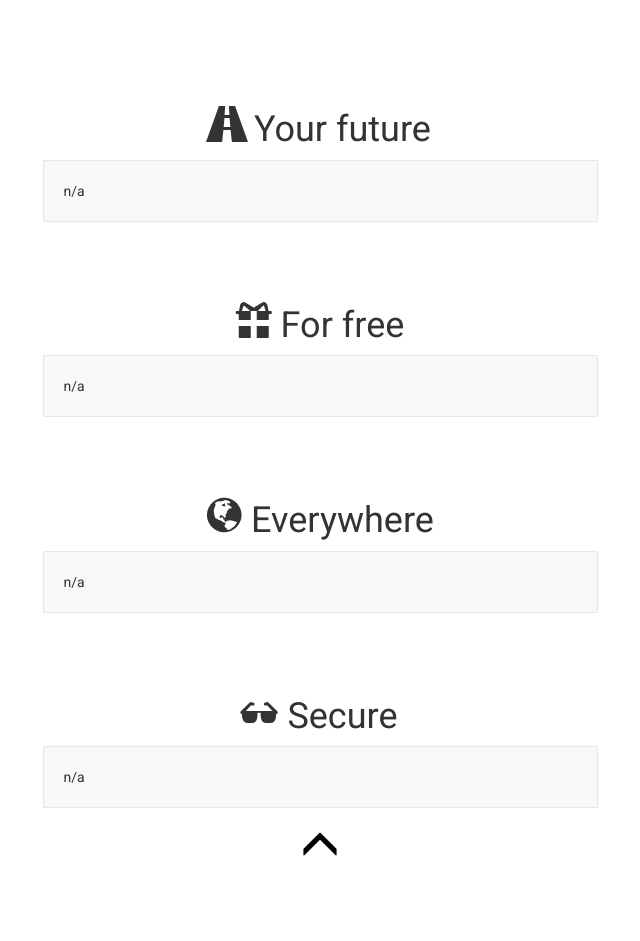
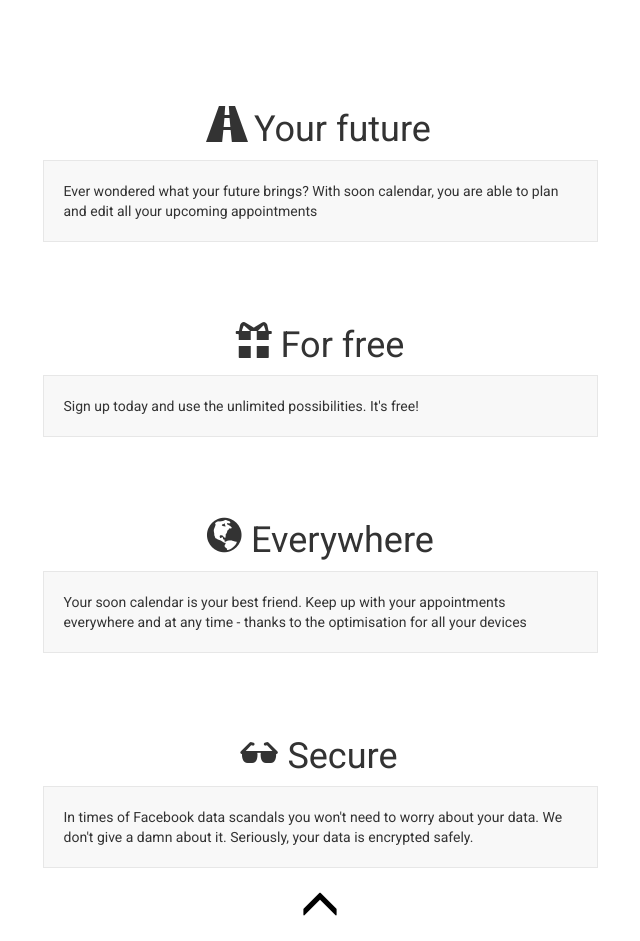
Before and after one commit to danielphpmaster/soon, a PHP site: page /index.php in a window 1280 px wide. Shown: the part 804-1745 px from the top of the page, without its empty margins (320-960 px from the left). Before the commit the page ends 1660 px from the top, so only its background shows below. Run offline with PHP 8.4, Linux system fonts and the light colour scheme; the visitor is signed in with stand-in values (Sample User, id 1); some libraries are stand-ins or nearby versions.

Commit message:
Marc
Anpassungen einzelner Übersetzungen

```diff
--- a/language.php
+++ b/language.php
@@ -122,7 +122,7 @@ $t_your_future = array(
 );
 $t_your_future_text = array(
 	"Mit deinem soon-Kalender blickst du in die Zukunft. Plane und bearbeite alle deine künftigen Termine.",
-	"n/a"
+	"Ever wondered what your future brings? With soon calendar, you are able to plan and edit all your upcoming appointments"
 );
 $t_for_free = array(
 	"Kostenlos",
@@ -130,7 +130,7 @@ $t_for_free = array(
 );
 $t_for_free_text = array(
 	"Registriere dich noch heute und nutze die grenzenlosen Möglichkeiten. Komplett kostenlos.",
-	"n/a"
+	"Sign up today and use the unlimited possibilities. It's free!"
 );
 $t_everywhere = array(
 	"Überall",
@@ -138,7 +138,7 @@ $t_everywhere = array(
 );
 $t_everywhere_text = array(
 	"Dein soon-Kalender ist stets bei dir. Behalte überall und jederzeit den Überblick – dank Optimierung für all deine Geräte.",
-	"n/a"
+	"Your soon calendar is your best friend. Keep up with your appointments everywhere and at any time - thanks to the optimisation for all your devices"
 );
 $t_secure = array(
 	"Sicher",
@@ -146,7 +146,7 @@ $t_secure = array(
 );
 $t_secure_text = array(
 	"Alle deine Daten gehören dir. Daher verschlüsseln wir diese, sodass du dir keine Sorgen um deine Privatsphäre machen musst.",
-	"n/a"
+	"In times of Facebook data scandals you won't need to worry about your data. We don't give a damn about it. Seriously, your data is encrypted safely."
 );
 
 /* navbar.php */
```
